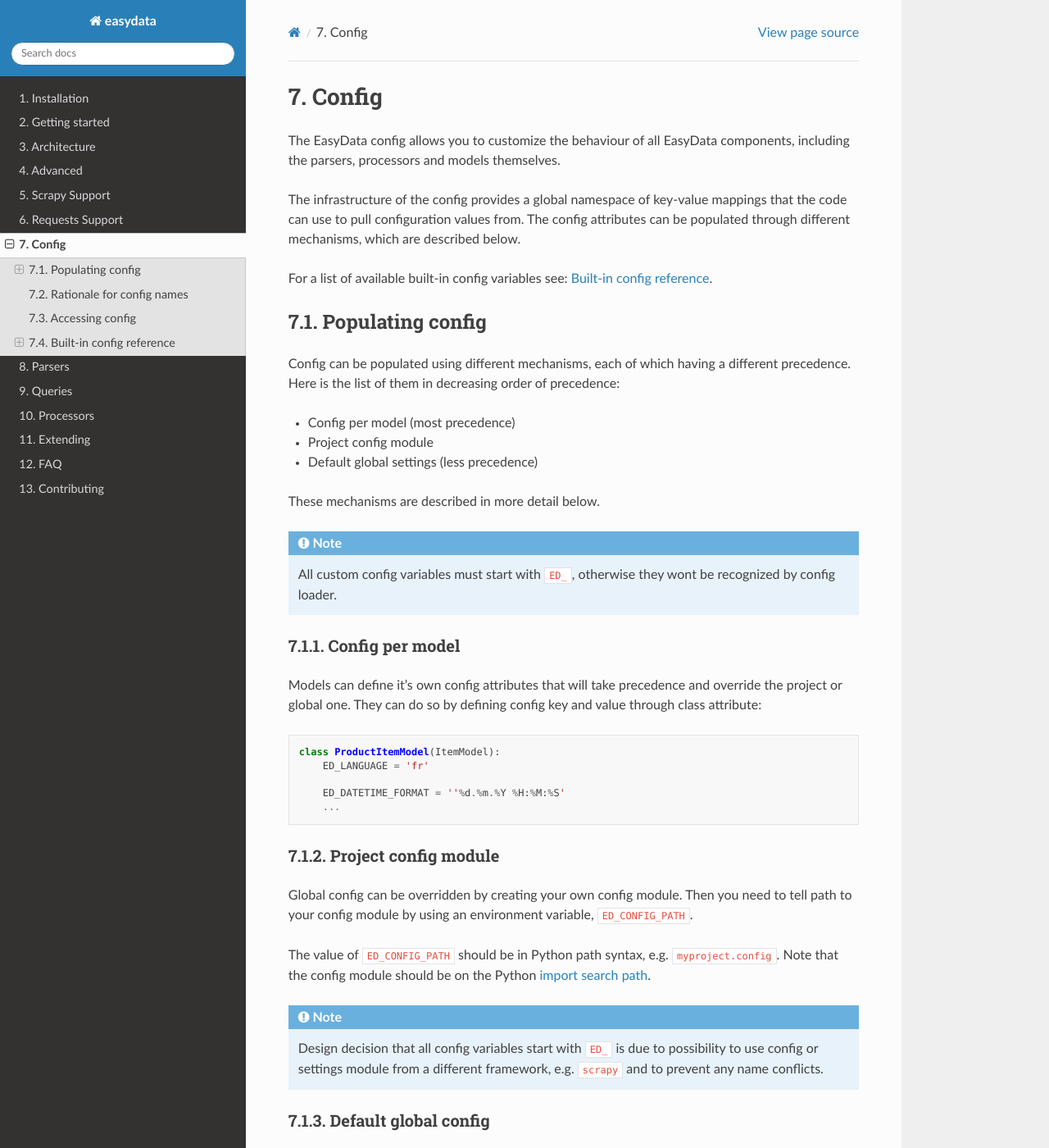
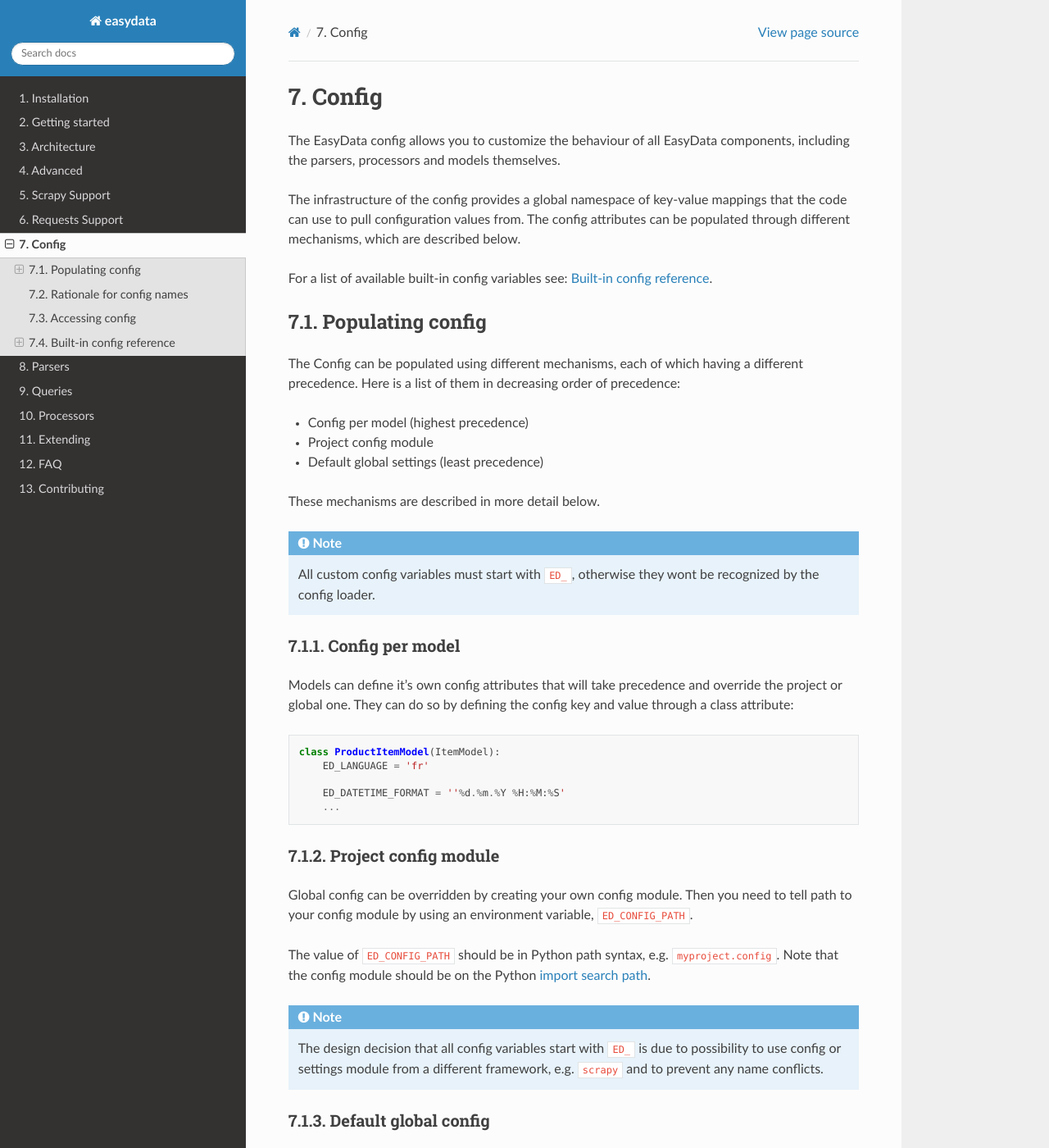
Before and after one commit to easydatapy/easydata, a Sphinx documentation site: the page built from docs/config.rst, in a window 1280 px wide and 1400 px high. Shown: the whole window at 82% size. Built offline with Sphinx 7.4.7 and the Read the Docs theme 2.0.0, drawn with Linux system fonts in a browser that asks for light colours; some of the changed text lies outside the part shown.

Commit message:
📖 DOC: Config page edits made

```diff
--- a/docs/config.rst
+++ b/docs/config.rst
@@ -15,24 +15,24 @@
 
 Populating config
 =================
-Config can be populated using different mechanisms, each of which having a different
-precedence. Here is the list of them in decreasing order of precedence:
+The Config can be populated using different mechanisms, each of which having a different
+precedence. Here is a list of them in decreasing order of precedence:
 
-* Config per model (most precedence)
+* Config per model (highest precedence)
 * Project config module
-* Default global settings (less precedence)
+* Default global settings (least precedence)
 
 These mechanisms are described in more detail below.
 
 .. note::
 
     All custom config variables must start with ``ED_``, otherwise they wont be
-    recognized by config loader.
+    recognized by the config loader.
 
 Config per model
 ----------------
 Models can define it's own config attributes that will take precedence and override the
-project or global one. They can do so by defining config key and value through class
+project or global one. They can do so by defining the config key and value through a class
 attribute:
 
 .. code-block:: python
@@ -56,7 +56,7 @@
 
 .. note::
 
-    Design decision that all config variables start with ``ED_`` is due to possibility
+    The design decision that all config variables start with ``ED_`` is due to possibility
     to use config or settings module from a different framework, e.g. ``scrapy``
     and to prevent any name conflicts.
 
@@ -90,7 +90,7 @@
 via :ref:`config-project-config-module`
 
 Or via ``config`` property in a ``parser``, ``model`` or ``processor`` components.
-Through ``config`` property in a component, we will get any config value that was defined or
+Through the ``config`` property in a component, we will get any config value that was defined or
 overwritten in a ``model``.
 
 .. _config-reference:
```
